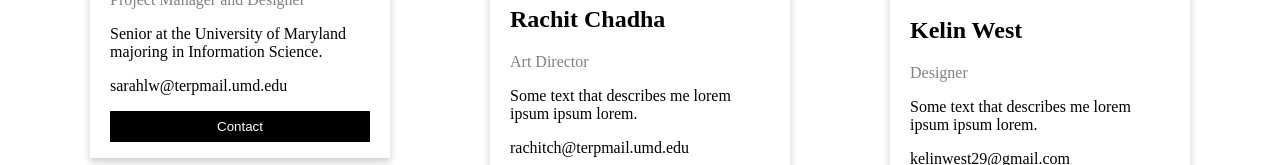
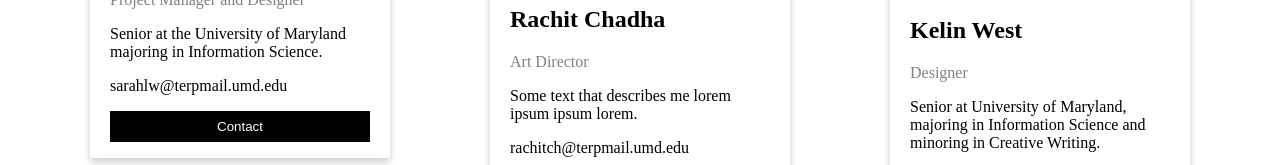
Before and after one commit to sarahlwinters/team_24_final, a plain HTML site: page about.html in a window 1280 px wide. Shown: the part 955-1120 px from the top of the page. Drawn offline with Linux system fonts and the light colour scheme.

Commit message:
Update about.html
bio add

```diff
--- a/about.html
+++ b/about.html
@@ -104,7 +104,7 @@
           <div class="container">
             <h2>Kelin West</h2>
             <p class="title">Designer</p>
-            <p>Some text that describes me lorem ipsum ipsum lorem.</p>
+            <p>Senior at University of Maryland, majoring in Information Science and minoring in Creative Writing.</p>
             <p>kelinwest29@gmail.com</p>
             <p><button class="button">Contact</button></p>
           </div>
```
